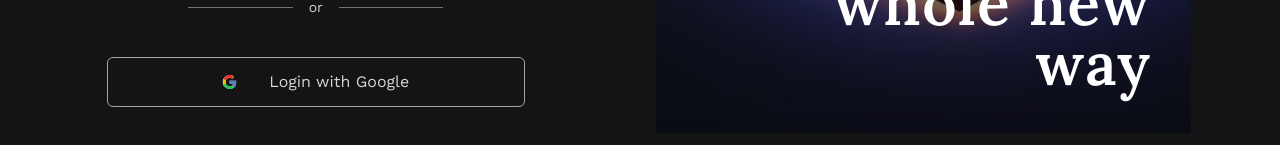
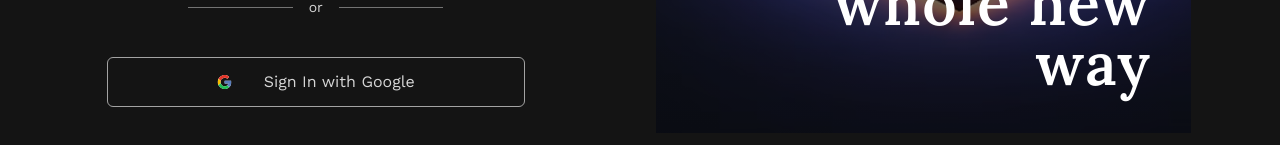
Before and after one commit to juju-anselum/musizon, a React (Vite) app: page /signup in a window 1280 px wide. Shown: the part 643-788 px from the top of the page. Built offline with nearby package versions, Linux system fonts and the light colour scheme; no server answers.

Commit message:
SignIn with Google added

```diff
--- a/src/layouts/MainLayout.jsx
+++ b/src/layouts/MainLayout.jsx
@@ -43,7 +43,7 @@ const MainLayout = () => {
 				</div>
 			</div>
 			{/* Desktop */}
-			<div className='hidden w-full h-dvh px-4 py-2 lg:flex flex-col '>
+			<div className='hidden w-full h-dvh px-4 py-2 lg:flex flex-col'>
 				<div className='w-full h-full overflow-y-scroll flex-1 flex'>
 					<div className='w-3/12 h-full lg:w-2/12'>
 						<Navbar />
--- a/src/pages/Login.jsx
+++ b/src/pages/Login.jsx
@@ -1,7 +1,7 @@
 import { useState } from 'react';
 import { Link, useNavigate } from 'react-router-dom';
 import { auth } from '../api/auth/firebase';
-import { signInWithEmailAndPassword } from 'firebase/auth';
+import { signInWithEmailAndPassword, GoogleAuthProvider, signInWithPopup } from 'firebase/auth';
 import { toast } from 'react-toastify';
 
 import { Logo, LoginImage, GoogleLogo } from '../assets'
@@ -15,10 +15,12 @@ const Login = () => {
         let min = 0;
         return Math.floor(Math.random() * (max - min)) + min;
     }
+
     const navigate = useNavigate();
     const [email, setEmail] = useState('');
     const [password, setPassword] = useState('');
     const [error, setError] = useState({ email: '', password: '', credential: '' });
+    const [quotes, setQuotes] = useState(LoginTexts[getRndInteger()]);
 
     const validSubmit = () => {
         const emailRegex = /^[^\s@]+@[^\s@]+\.[^\s@]+$/;
@@ -87,6 +89,29 @@ const Login = () => {
         }
     };
 
+    const googleSignIn = async () => {
+        try {
+            const userCredential = await signInWithPopup(auth, new GoogleAuthProvider());
+            const user = userCredential.user;
+
+            if (user) {
+                toast('Logged In Successfully.', {
+                    type: 'success',
+                    position: 'top-center',
+                    autoClose: 1000,
+                })
+                setTimeout(() => {
+                    navigate('/');
+                }, 1000);
+            }
+        } catch (e) {
+            toast('Login failed. Please try again later.', {
+                type: 'error',
+                position: 'top-center',
+                autoClose: 1000,
+            })
+        }
+    };
 
     return (
         <div className='w-full h-screen flex justify-evenly items-stretch'>
@@ -135,7 +160,7 @@ const Login = () => {
                         <div className='w-1/4 h-[1px] bg-neutral-500'></div>
                     </div>
                     <div className='w-full'>
-                        <SecondaryButton text='Login with Google' icon={GoogleLogo} onClick={() => { alert('Login with Google unavailable, Try using email and password.') }} />
+                        <SecondaryButton text='Login with Google' icon={GoogleLogo} onClick={googleSignIn} />
                     </div>
                 </div>
             </div>
@@ -145,7 +170,7 @@ const Login = () => {
                     <img src={LoginImage} alt="Login Image" className='w-full h-full object-cover' />
                     <div className='w-full h-full absolute top-0 left-0 bg-gradient-to-t from-[rgba(0,0,0,0.5)] to-transparent'></div>
                     <p className='w-[80%] lg:w-[80%] absolute bottom-10 right-10 text-4xl lg:text-6xl font-semibold text-right font-lora tracking-wide leading-snug '>
-                        {LoginTexts[getRndInteger()]}
+                        {quotes}
                     </p>
                 </div>
             </div>
--- a/src/pages/Navbar.jsx
+++ b/src/pages/Navbar.jsx
@@ -1,5 +1,6 @@
 const Navbar = () => {
     return (
+        // Change layouts in large screens.
         <div className="w-full">
             Navbar
         </div>
--- a/src/pages/Personalize.jsx
+++ b/src/pages/Personalize.jsx
@@ -21,6 +21,7 @@ const SignUp = () => {
         let min = 0;
         return Math.floor(Math.random() * (max - min)) + min;
     }
+
     const [LoginText] = useState(LoginTexts[getRndInteger()]);
     const [isFirstVisit, setIsFirstVisit] = useState(true);
     const status = useSelector((state) => state.fireStore?.status);
--- a/src/pages/SignUp.jsx
+++ b/src/pages/SignUp.jsx
@@ -1,7 +1,7 @@
 import { useState } from 'react';
 import { Link } from 'react-router-dom';
 import { useNavigate } from 'react-router-dom';
-import { createUserWithEmailAndPassword } from 'firebase/auth';
+import { createUserWithEmailAndPassword, signInWithPopup, GoogleAuthProvider } from 'firebase/auth';
 import { auth } from '../api/auth/firebase';
 import { toast } from 'react-toastify';
 
@@ -23,6 +23,7 @@ const SignUp = () => {
   const [password, setPassword] = useState('');
   const [agreedToTerms, setAgreedToTerms] = useState(false);
   const [error, setError] = useState({ userName: '', email: '', password: '', terms: '' });
+  const [quotes, setQuotes] = useState(LoginTexts[getRndInteger()]);
 
   const validSubmit = () => {
     const emailRegex = /^[^\s@]+@[^\s@]+\.[^\s@]+$/;
@@ -102,6 +103,26 @@ const SignUp = () => {
     }
   };
 
+  const signInWithGoogle = async () => {
+    try {
+      const userCredential = await signInWithPopup(auth, new GoogleAuthProvider());
+      const user = userCredential.user;
+      if (user) {
+        toast('Signed In Successfully.', {
+          type: 'success',
+          position: 'top-center',
+          autoClose: 1000,
+        })
+        navigate('/personalize');
+      }
+    } catch (error) {
+      toast('Sign In failed. Please try again later.', {
+        type: 'error',
+        position: 'top-center',
+        autoClose: 1000,
+      })
+    }
+  };
 
   return (
     <div className='w-full h-screen flex justify-evenly items-stretch'>
@@ -172,7 +193,7 @@ const SignUp = () => {
             <div className='w-1/4 h-[1px] bg-neutral-500'></div>
           </div>
           <div className='w-full'>
-            <SecondaryButton text='Login with Google' icon={GoogleLogo} onClick={() => { alert('Login with Google unavailable, Try using email and password.') }} />
+            <SecondaryButton text='Sign In with Google' icon={GoogleLogo} onClick={signInWithGoogle} />
           </div>
         </div>
       </div>
@@ -182,7 +203,7 @@ const SignUp = () => {
           <img src={LoginImage} alt="SignUp Image" className='w-full h-full object-cover' />
           <div className='w-full h-full absolute top-0 left-0 bg-gradient-to-t from-[rgba(0,0,0,0.5)] to-transparent'></div>
           <p className='w-[80%] lg:w-[80%] absolute bottom-10 right-10 text-4xl lg:text-6xl font-semibold text-right font-lora tracking-wide leading-snug '>
-            {LoginTexts[getRndInteger()]}
+            {quotes}
           </p>
         </div>
       </div>
```
Also changed, not shown: .eslintrc.cjs.
